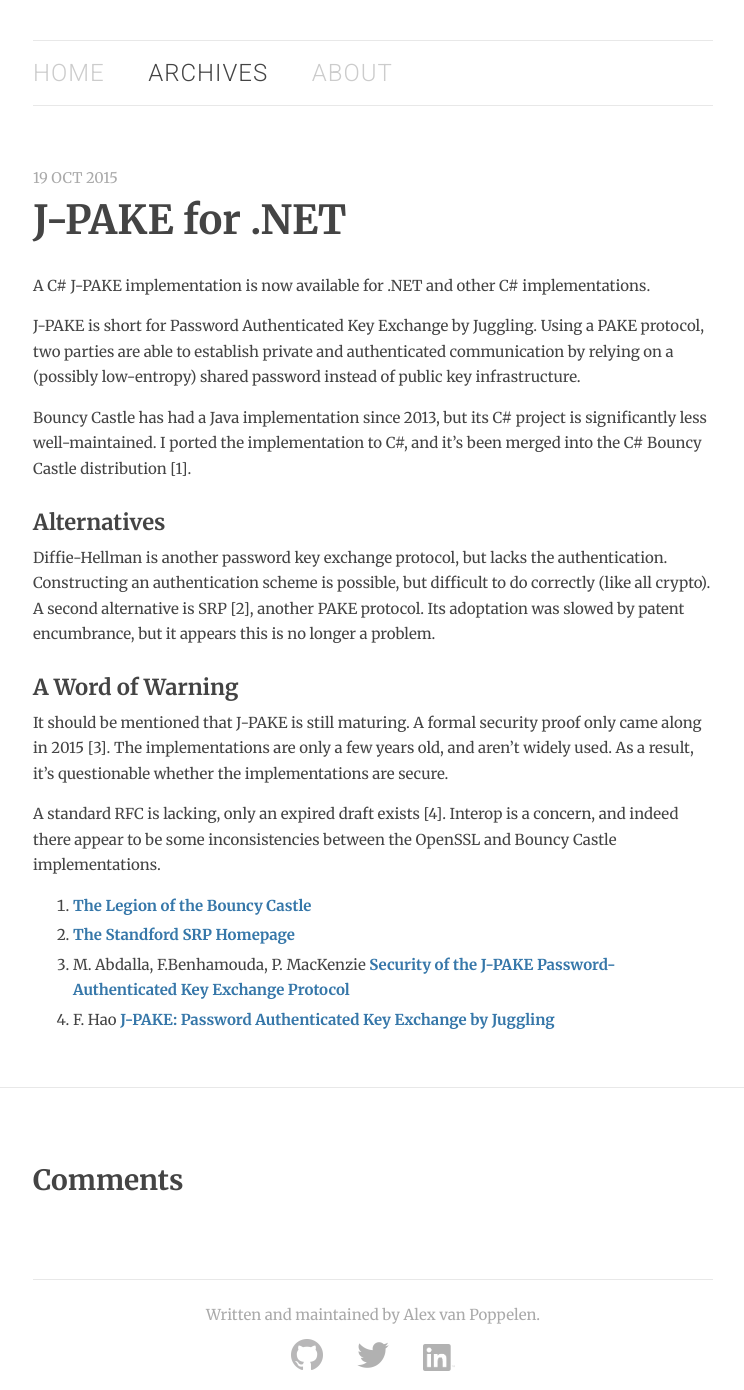
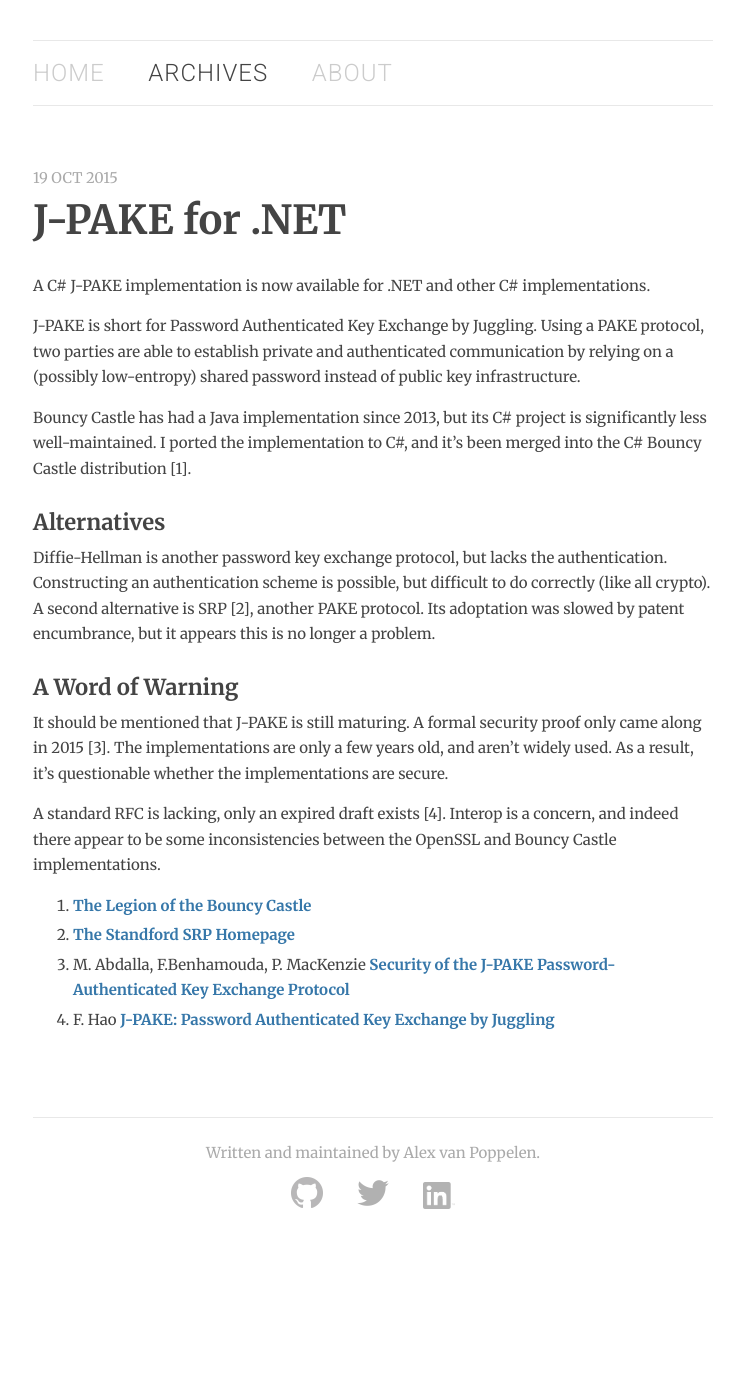
Before and after one commit to avanpo/avanpo.github.io, a Jekyll site: the page built from _posts/2015-10-19-jpake-for-net.md, in a window 1280 px wide. Shown: the whole page, without its empty margins (267-1011 px from the left). Built offline with Jekyll 4.4.1, drawn with Linux system fonts in a browser that asks for light colours; comment, search, counter and statistics services are not loaded; after the commit the page ends 1228 px from its top, so only the background shows below that.

Commit message:
remove disqus comments

```diff
--- a/_config.yml
+++ b/_config.yml
@@ -17,7 +17,6 @@
       author: "Alex"
       title: "null"
       archives: "active"
-      comments: false
   -
     scope:
       path: ""
--- a/_includes/disqus.html
+++ /dev/null
@@ -1,16 +0,0 @@
-<div id="disqus_thread"></div>
-<script>
-    var disqus_config = function () {
-	this.page.url = '{{ site.url }}{{ page.url }}';
-	this.page.identifier = '{{ page.id }}';
-    };
-    (function() {  // DON'T EDIT BELOW THIS LINE
-        var d = document, s = d.createElement('script');
-
-        s.src = '//avanpo.disqus.com/embed.js';
-
-        s.setAttribute('data-timestamp', +new Date());
-        (d.head || d.body).appendChild(s);
-    })();
-</script>
-<noscript>Please enable JavaScript to view the <a href="https://disqus.com/?ref_noscript" rel="nofollow">comments powered by Disqus.</a></noscript>
--- a/_layouts/post.html
+++ b/_layouts/post.html
@@ -12,12 +12,4 @@
 {{ content }}
 </div>
 
-{% if page.comments %}
-<div class="content">
-
-<h2 class="comments">Comments</h2>
-{% include disqus.html %}
-</div>
-{% endif %}
-
 {% include footer.html %}
--- a/css/default.css
+++ b/css/default.css
@@ -165,10 +165,6 @@
   background: #fff;
 }
 
-div.content + div.content {
-  border-top: 1px solid #e8e8e8;
-}
-
 div.content p.date {
   margin: 0 0 4px 0;
   font-size: 11pt;
```
